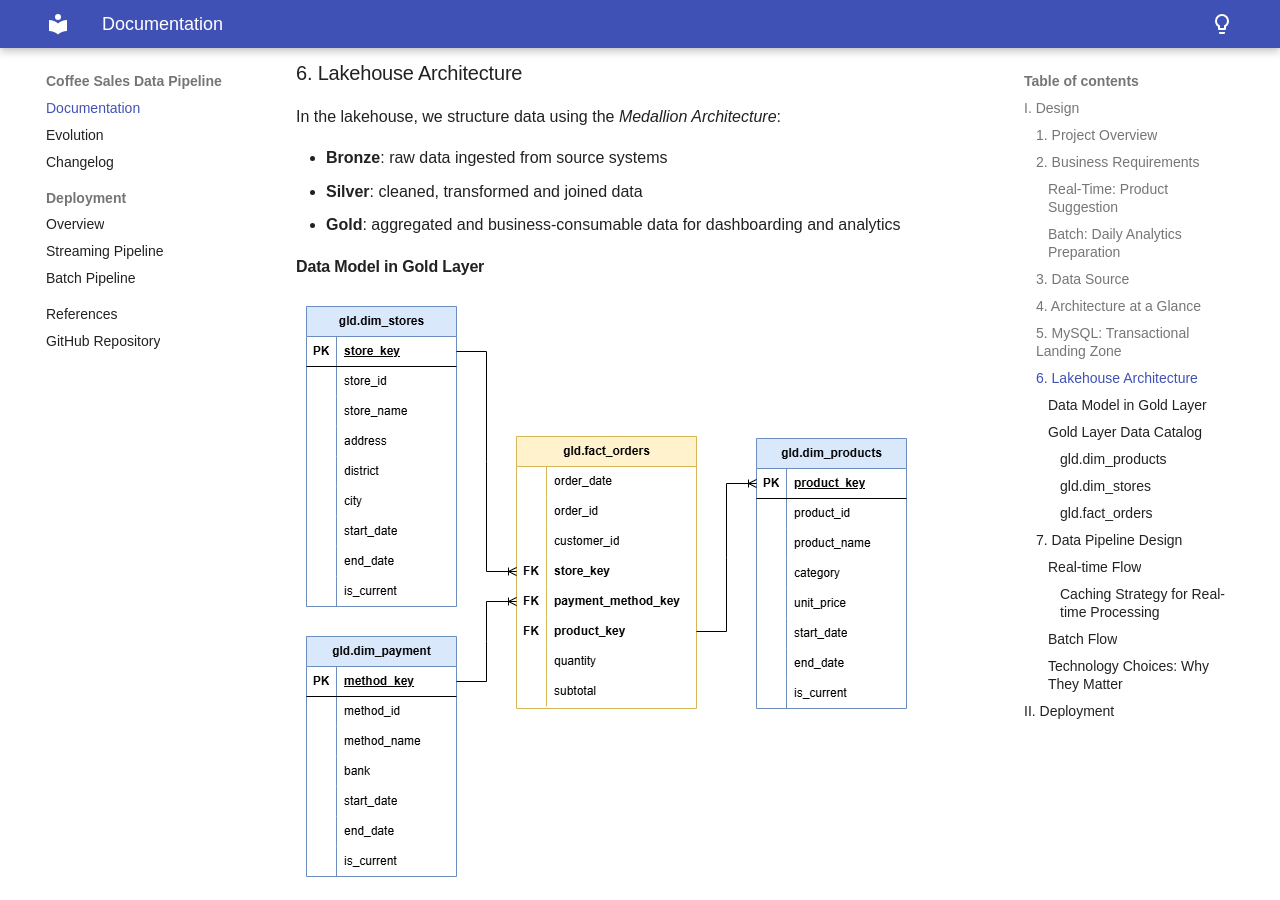
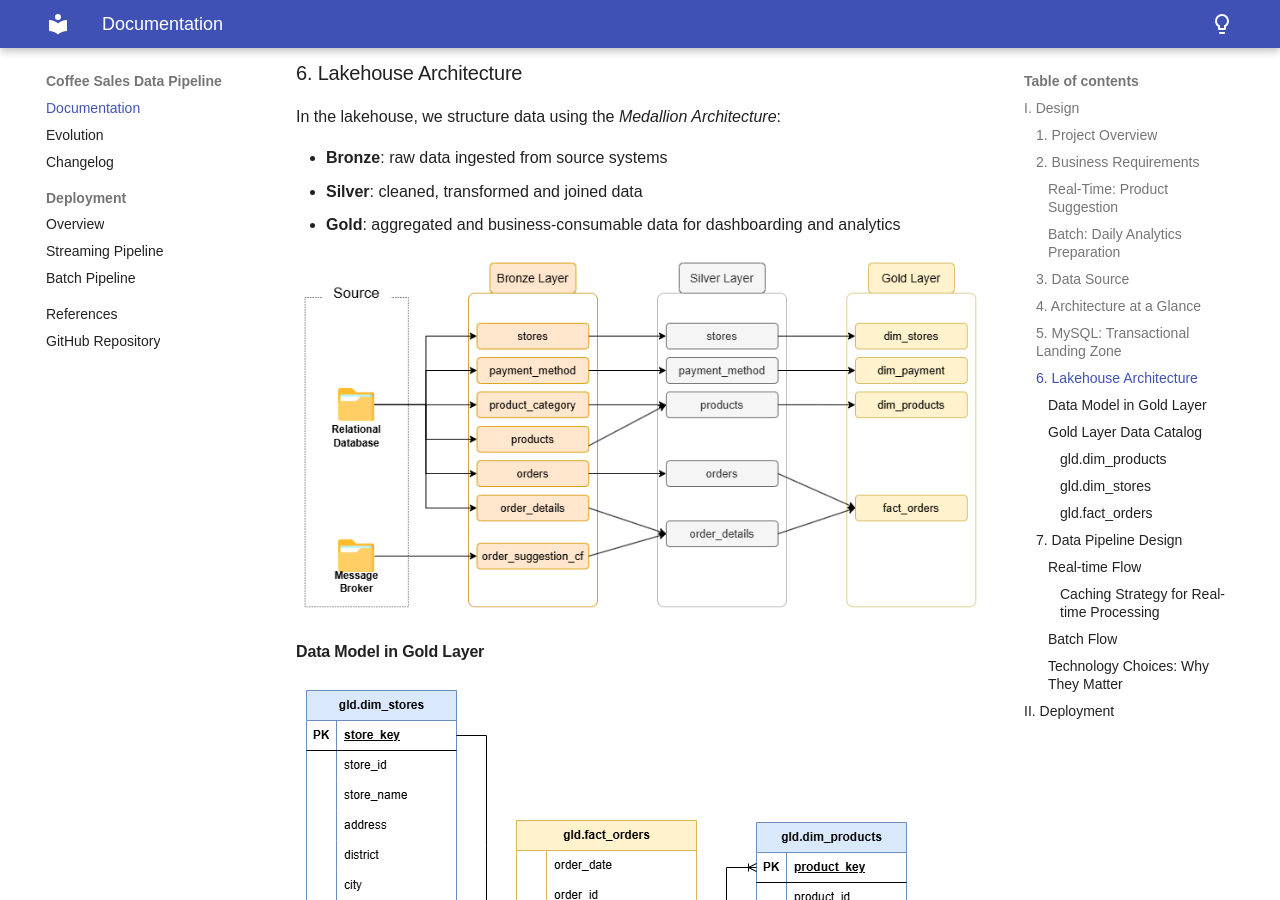
Before and after one commit to lnynhi02/coffee-sales-dp-docs, an MkDocs documentation site: the page built from docs/index.md, in a window 1280 px wide and 900 px high, scrolled down 3669 px. Built offline with MkDocs 1.6.1 and Material for MkDocs 9.7.7, drawn with Linux system fonts in a browser that asks for light colours; some web fonts are replaced.

Commit message:
Update image

```diff
--- a/docs/index.md
+++ b/docs/index.md
@@ -97,9 +97,10 @@ In the lakehouse, we structure data using the *Medallion Architecture*:
 - **Silver**: cleaned, transformed and joined data
 - **Gold**: aggregated and business-consumable data for dashboarding and analytics
 
+![Image](img/data-flow.png)
+
 #### Data Model in Gold Layer
 ![Image](img/star-schema.png)
-
 
 #### Gold Layer Data Catalog
 ##### gld.dim_products
```
Also changed, not shown: site/index.html, site/sitemap.xml, 1 other file.
